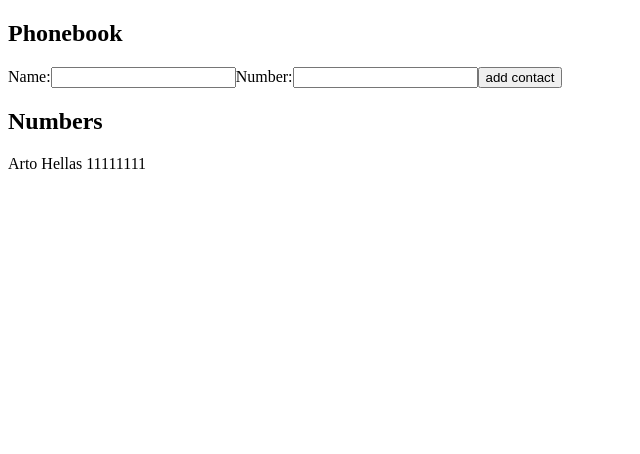
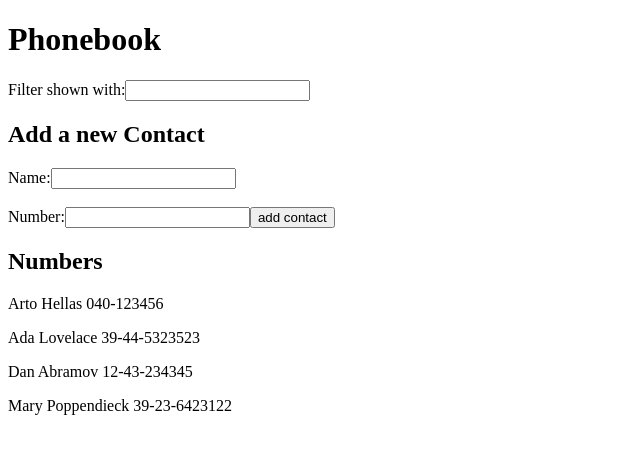
Before and after one commit to Nikl4auss/fullstackopen, a React (Create React App) app in the folder part2/phonebook/: page / in a window 1280 px wide. Shown: the top 454 px of the page, without its empty margins (0-640 px from the left). Built offline with nearby package versions, Linux system fonts and the light colour scheme.

Commit message:
Finished exercise 2.9

```diff
--- a/part2/phonebook/src/App.js
+++ b/part2/phonebook/src/App.js
@@ -2,15 +2,32 @@
 
 const App = () => {
   const [persons, setPersons] = useState([
-    { name: "Arto Hellas", number: "11111111" },
+    { name: "Arto Hellas", number: "040-123456", id: 1 },
+    { name: "Ada Lovelace", number: "39-44-5323523", id: 2 },
+    { name: "Dan Abramov", number: "12-43-234345", id: 3 },
+    { name: "Mary Poppendieck", number: "39-23-6423122", id: 4 },
   ]);
+  const [filteredPersons, setFilteredPersons] = useState([]);
   const [newName, setNewName] = useState("");
   const [newNumber, setNewNumber] = useState("");
+  const [filterText, setFilterText] = useState("");
+  const handleNameChange = (event) => setNewName(event.target.value);
+  const handleNumberChange = (event) => setNewNumber(event.target.value);
+  const handleFilter = (event) => {
+    setFilterText(event.target.value);
+    const newFilteredPersons = persons.filter((person) =>
+      person.name.toLowerCase().includes(event.target.value.toLowerCase())
+    );
+    console.log(newFilteredPersons);
+    setFilteredPersons(newFilteredPersons);
+  };
+
   const addContact = (event) => {
     event.preventDefault();
     const newContact = {
       name: newName,
       number: newNumber,
+      id: persons.length + 1,
     };
 
     if (persons.some((person) => person.name === newContact.name)) {
@@ -21,16 +38,26 @@
     setNewName("");
     setNewNumber("");
   };
-  const handleNameChange = (event) => setNewName(event.target.value);
-  const handleNumberChange = (event) => setNewNumber(event.target.value);
+
+  const personsToShow =
+    filteredPersons.length === 0 ? persons : filteredPersons;
+
   return (
     <div>
-      <h2>Phonebook</h2>
+      <h1>Phonebook</h1>
+      <label htmlFor="filter">
+        Filter shown with:
+        <input id="filter" value={filterText} onChange={handleFilter} />
+      </label>
+
+      <h2>Add a new Contact</h2>
       <form onSubmit={addContact}>
         <label htmlFor="name">
           Name:
           <input id="name" value={newName} onChange={handleNameChange} />
         </label>
+        <br />
+        <br />
         <label htmlFor="number">
           Number:
           <input id="number" value={newNumber} onChange={handleNumberChange} />
@@ -39,7 +66,7 @@
       </form>
 
       <h2>Numbers</h2>
-      {persons.map((person, i) => (
+      {personsToShow.map((person, i) => (
         <p key={i}>
           {person.name} {person.number}
         </p>
```
